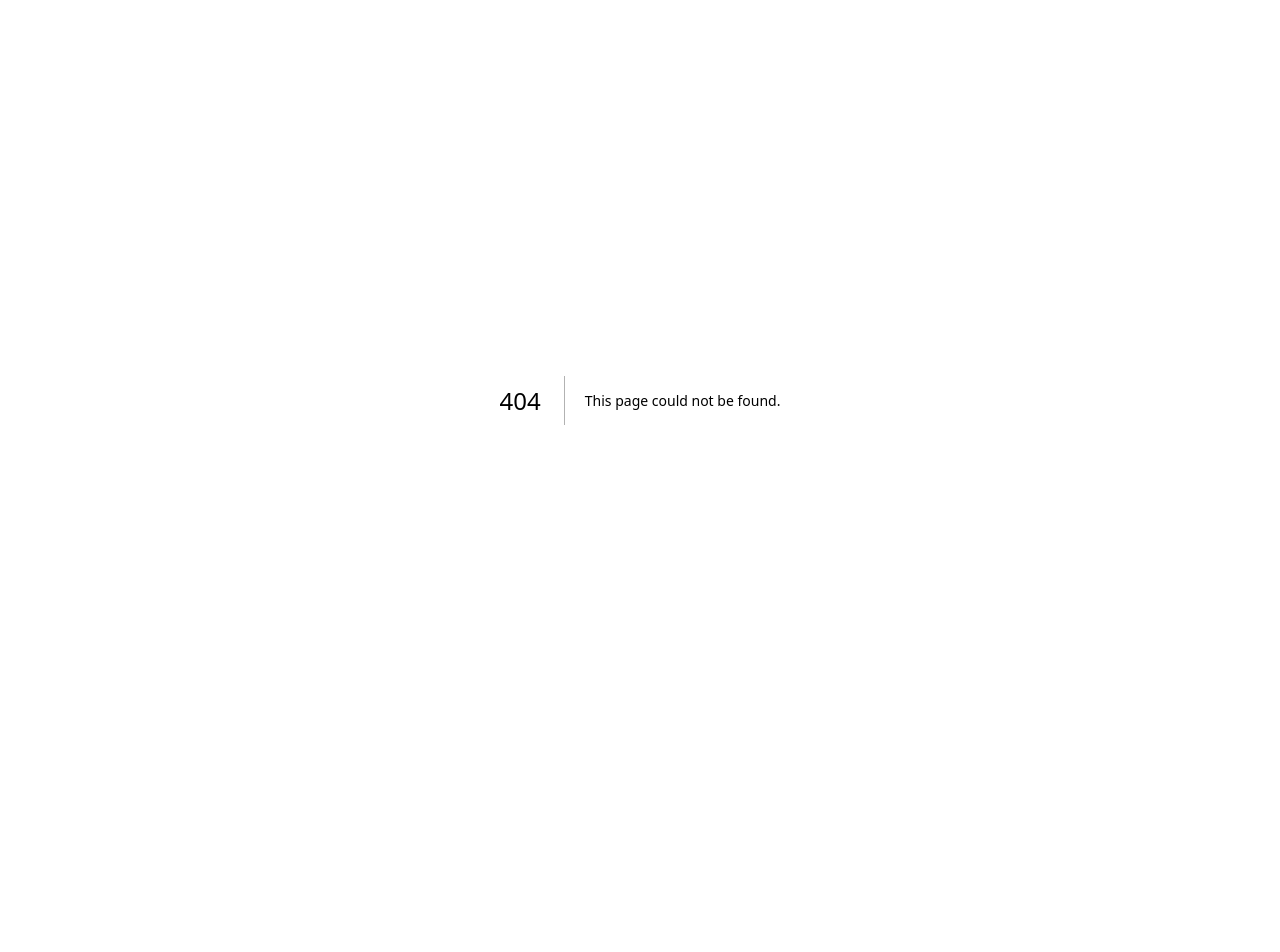
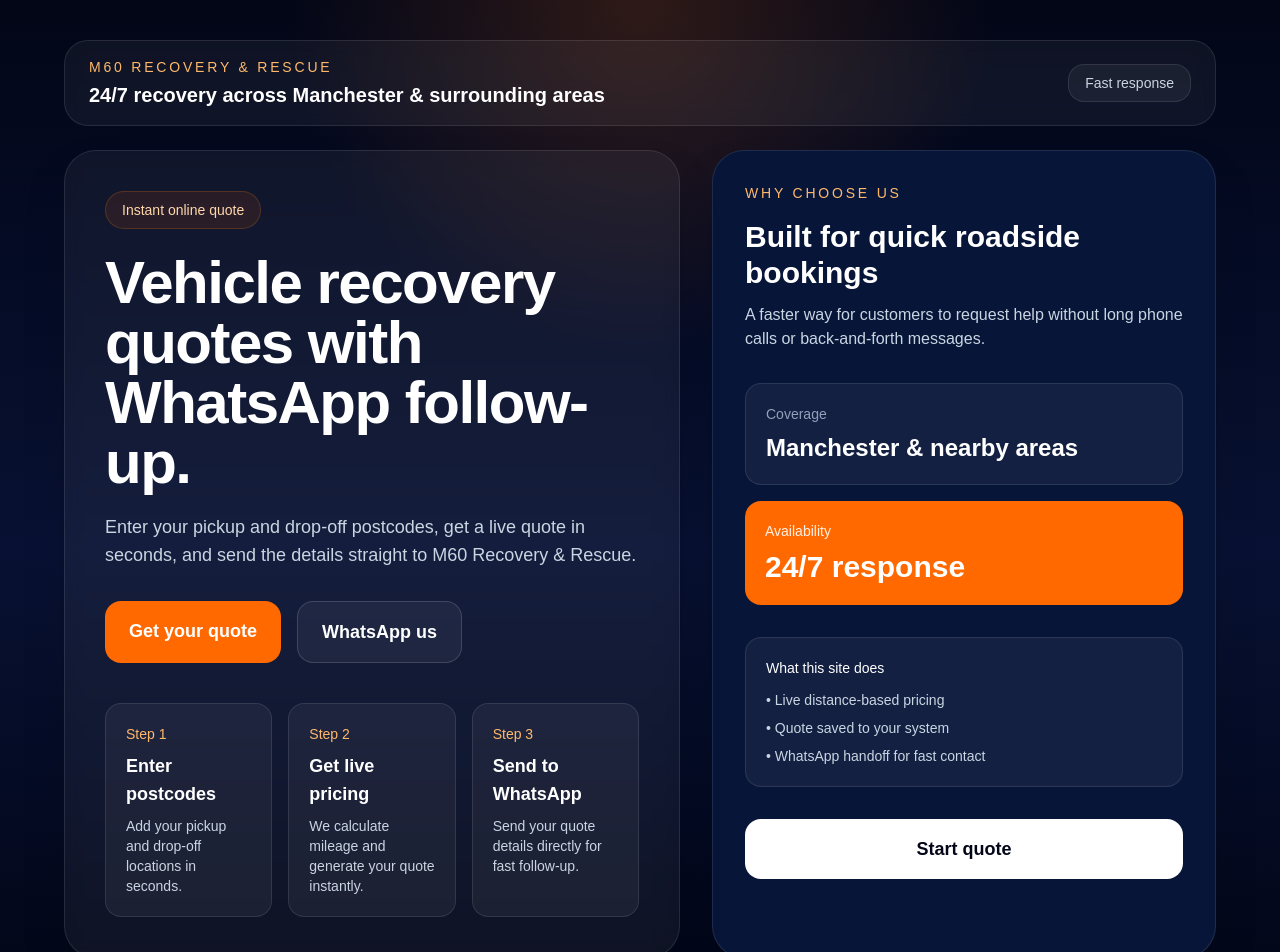
Before and after one commit to m60groupm60/m60-recovery-app, a Next.js app: page / in a window 1280 px wide. Before the commit this address had no page. Shown: the top 952 px of the page. Before the commit the page ends 800 px from the top, so only its background shows below. Built offline with nearby package versions, Linux system fonts and the light colour scheme.

Commit message:
Restore homepage

```diff
--- /dev/null
+++ b/app/page.tsx
@@ -0,0 +1,127 @@
+import Link from "next/link";
+
+export default function HomePage() {
+  return (
+    <main className="min-h-screen bg-[radial-gradient(circle_at_top,rgba(249,115,22,0.18),transparent_30%),linear-gradient(180deg,#020617_0%,#081133_55%,#020617_100%)] px-6 py-10 text-white">
+      <div className="mx-auto max-w-6xl">
+        <div className="mb-6 flex items-center justify-between rounded-3xl border border-white/10 bg-white/5 px-6 py-4 backdrop-blur">
+          <div>
+            <p className="text-sm uppercase tracking-[0.2em] text-orange-300">
+              M60 Recovery & Rescue
+            </p>
+            <h2 className="mt-1 text-xl font-semibold">
+              24/7 recovery across Manchester & surrounding areas
+            </h2>
+          </div>
+          <div className="hidden rounded-2xl border border-white/10 bg-white/5 px-4 py-2 text-sm text-slate-300 md:block">
+            Fast response
+          </div>
+        </div>
+
+        <section className="grid gap-8 lg:grid-cols-[1.1fr_0.9fr]">
+          <div className="rounded-[32px] border border-white/10 bg-white/5 p-8 shadow-2xl backdrop-blur md:p-10">
+            <div className="inline-flex rounded-full border border-orange-400/20 bg-orange-500/10 px-4 py-2 text-sm text-orange-200">
+              Instant online quote
+            </div>
+
+            <h1 className="mt-6 max-w-4xl text-5xl font-semibold tracking-tight md:text-6xl">
+              Vehicle recovery quotes with WhatsApp follow-up.
+            </h1>
+
+            <p className="mt-5 max-w-2xl text-lg text-slate-300">
+              Enter your pickup and drop-off postcodes, get a live quote in
+              seconds, and send the details straight to M60 Recovery & Rescue.
+            </p>
+
+            <div className="mt-8 flex flex-wrap gap-4">
+              <Link
+                href="/quote"
+                className="rounded-2xl bg-orange-500 px-6 py-4 text-lg font-semibold text-white transition hover:bg-orange-400"
+              >
+                Get your quote
+              </Link>
+
+              <a
+                href="https://wa.me/447908831617"
+                target="_blank"
+                rel="noreferrer"
+                className="rounded-2xl border border-white/15 bg-white/5 px-6 py-4 text-lg font-semibold text-white transition hover:bg-white/10"
+              >
+                WhatsApp us
+              </a>
+            </div>
+
+            <div className="mt-10 grid gap-4 md:grid-cols-3">
+              <div className="rounded-2xl border border-white/10 bg-white/5 p-5">
+                <p className="text-sm text-orange-300">Step 1</p>
+                <h3 className="mt-2 text-lg font-semibold">Enter postcodes</h3>
+                <p className="mt-2 text-sm text-slate-300">
+                  Add your pickup and drop-off locations in seconds.
+                </p>
+              </div>
+
+              <div className="rounded-2xl border border-white/10 bg-white/5 p-5">
+                <p className="text-sm text-orange-300">Step 2</p>
+                <h3 className="mt-2 text-lg font-semibold">Get live pricing</h3>
+                <p className="mt-2 text-sm text-slate-300">
+                  We calculate mileage and generate your quote instantly.
+                </p>
+              </div>
+
+              <div className="rounded-2xl border border-white/10 bg-white/5 p-5">
+                <p className="text-sm text-orange-300">Step 3</p>
+                <h3 className="mt-2 text-lg font-semibold">Send to WhatsApp</h3>
+                <p className="mt-2 text-sm text-slate-300">
+                  Send your quote details directly for fast follow-up.
+                </p>
+              </div>
+            </div>
+          </div>
+
+          <aside className="rounded-[32px] border border-white/10 bg-[#071538] p-8 shadow-2xl">
+            <p className="text-sm uppercase tracking-[0.2em] text-orange-300">
+              Why choose us
+            </p>
+            <h3 className="mt-4 text-3xl font-semibold">
+              Built for quick roadside bookings
+            </h3>
+            <p className="mt-3 text-slate-300">
+              A faster way for customers to request help without long phone
+              calls or back-and-forth messages.
+            </p>
+
+            <div className="mt-8 space-y-4">
+              <div className="rounded-2xl border border-white/10 bg-white/5 p-5">
+                <p className="text-sm text-slate-400">Coverage</p>
+                <p className="mt-2 text-2xl font-semibold">
+                  Manchester & nearby areas
+                </p>
+              </div>
+
+              <div className="rounded-2xl bg-orange-500 p-5 text-white">
+                <p className="text-sm opacity-90">Availability</p>
+                <p className="mt-2 text-3xl font-semibold">24/7 response</p>
+              </div>
+            </div>
+
+            <div className="mt-8 rounded-2xl border border-white/10 bg-white/5 p-5 text-sm text-slate-300">
+              <p className="font-medium text-white">What this site does</p>
+              <div className="mt-3 space-y-2">
+                <p>• Live distance-based pricing</p>
+                <p>• Quote saved to your system</p>
+                <p>• WhatsApp handoff for fast contact</p>
+              </div>
+            </div>
+
+            <Link
+              href="/quote"
+              className="mt-8 inline-flex w-full items-center justify-center rounded-2xl bg-white px-6 py-4 text-lg font-semibold text-slate-950 transition hover:bg-slate-200"
+            >
+              Start quote
+            </Link>
+          </aside>
+        </section>
+      </div>
+    </main>
+  );
+}
```
